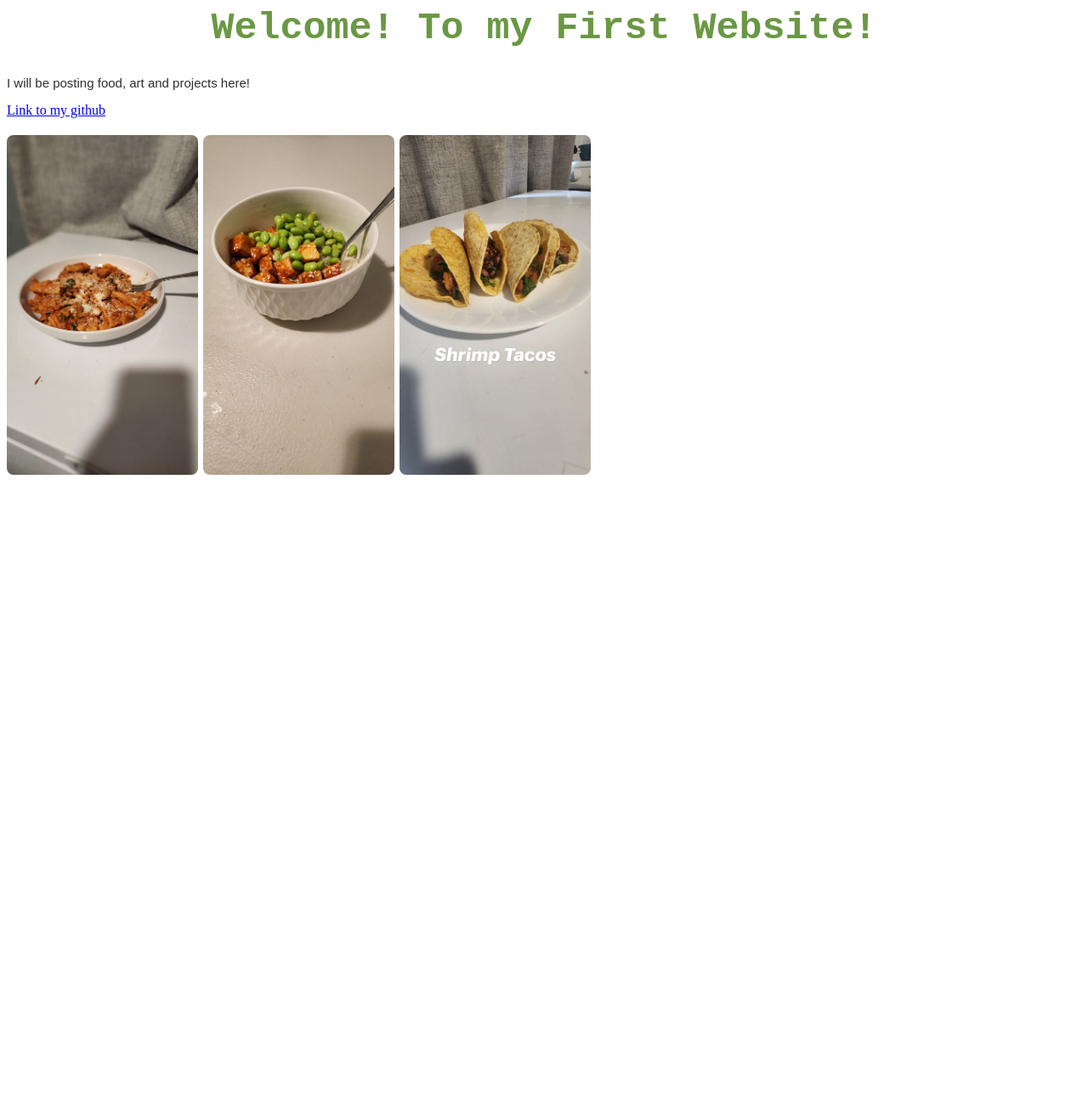
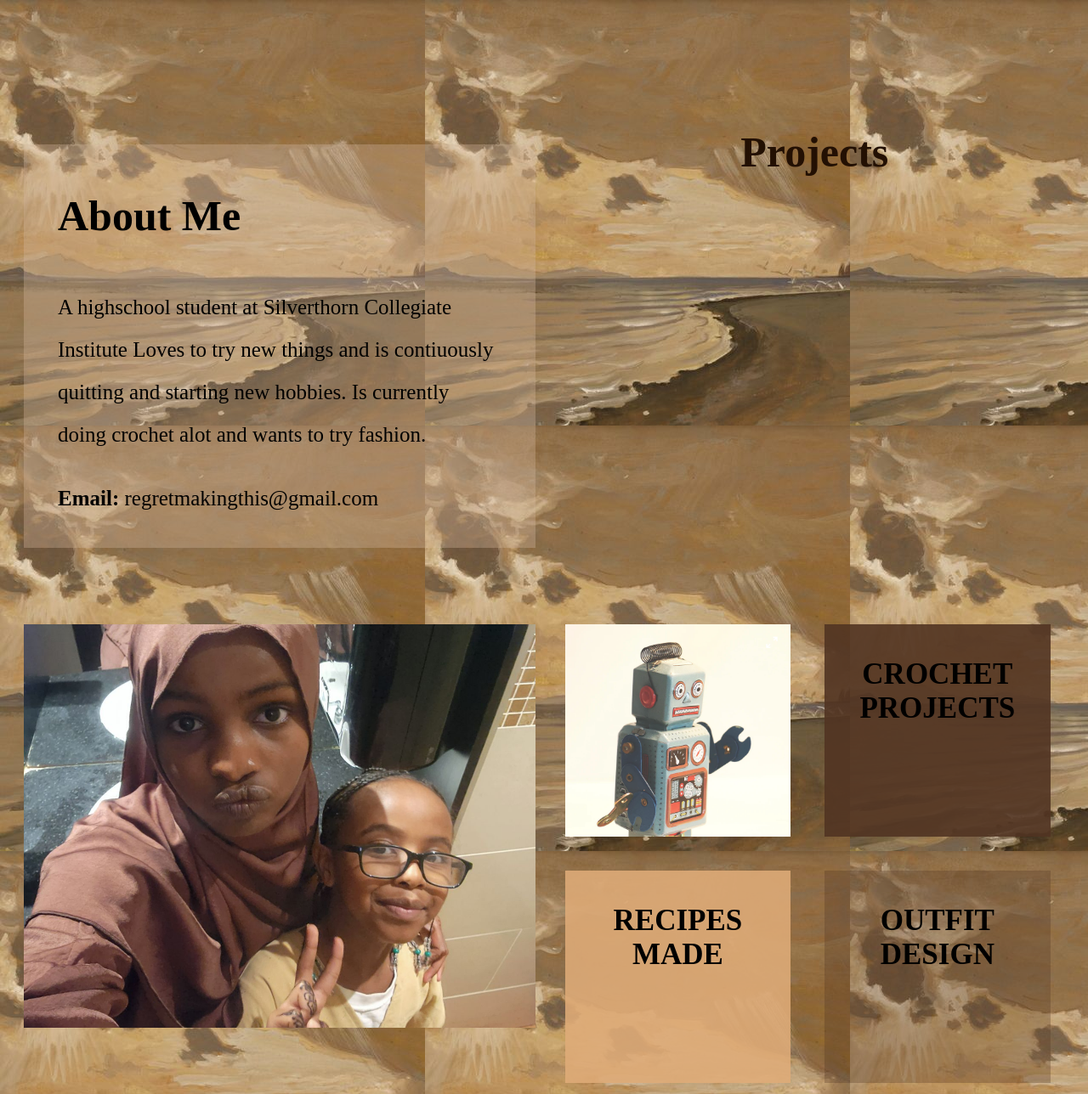
Before and after one commit to 342629342/FamahWebsite, a plain HTML site: page css-practice/index.html in a window 1280 px wide. Shown: the top 1288 px of the page at 85% size. Before the commit the page ends 800 px from the top, so only its background shows below. Drawn offline with Linux system fonts and the light colour scheme.

Commit message:
Website Update

```diff
--- a/css-practice/css/styles.css
+++ b/css-practice/css/styles.css
@@ -1,22 +1,113 @@
 
-h1 {
-    color: rgb(106, 152, 68);
-    font-size: 45px;
-    font-family: 'Courier New', Courier, monospace;
-    text-align: center;
+* {
+    /*Is applied to all HTML elements and classes*/
+    box-sizing: border-box;
 }
 
-p{
-    color:rgb(47, 46, 47);
-    font-size: 15px;
-    font-family: Arial, Helvetica, sans-serif;
-    text-align: left;
+html{
+    background-image: url('../images/brown-art.jpg');
 }
 
-.food-img{
-    border: 2px;
-    border-radius: 8px;
-    width: 225px;
-    height: 400px;
+.column-2{
+    float: left;
+    width: 47.6%;
+    padding-left: 40px;
+    padding-right: 40px;
+    height: 475px;
+    margin: 20px;
+    margin-right: 15px;
+    margin-bottom: 70px;
+    background-color: #d4b89c58;
+    line-height:2;
+    font-size: 25px;
 
 }
+
+.large-profile {
+    float: auto;
+    background: url("../images/profile_image.jpg");
+    background-size:cover;
+    background-position: center;
+
+}
+
+.section-heading{
+    text-align: center;
+    color:#231003;
+    margin-top: 150px;
+    margin-bottom:70px;
+    font-size: 50px;
+}
+
+.column-4{
+    float: left;
+    width: 21%;
+    padding: 10px;
+    margin:20px;
+    height: 250px;
+}
+
+.project-1{
+    background: url('../images/left-facing_robot.jpeg');
+    background-size: cover;
+}
+
+.project-2 {
+    background-color:#513422e4;
+}
+
+.project-3 {
+    background-color:#dfac78df;
+}
+
+.project-4{
+    background-color:#5134224f;
+}
+
+.project-5{
+    background-color:#dfac7836;
+}
+
+.project-6{
+    background-color:#dfac78df;
+}
+
+.project-7{
+    background-color:#513422e4;
+}
+
+.project-8{
+    background: url('../images/right-facing_robot.jpeg');
+    background-size: cover;
+}
+
+.project-text {
+    text-align: center;
+    font-size: 35px;
+}
+
+.project-2:hover{
+    background-color:#9e833a7c;
+}
+
+.project-3:hover{
+    background-color:#9e833a7c;
+}
+
+.project-4:hover{
+    background-color:#9e833a7c;
+}
+
+.project-5:hover{
+    background-color:#9e833a7c;
+}
+.project-6:hover{
+    background-color:#9e833a7c;
+}
+
+.project-7:hover{
+    background-color:#9e833a7c;
+}
+.project-7:hover {
+    background-color: #9e833a7c;
+ }
--- a/css-practice/index.html
+++ b/css-practice/index.html
@@ -1,23 +1,55 @@
 <link rel="stylesheet" href="css/styles.css">
-<html lang="en">
+<!DOCTYPE html>
     <head>
-        <meta charset="UTF-8">
+        <meta charset="utf-8">
         <meta name="viewport" content="width=device-with, initial-scale=1">
+        <link rel="stylesheet" href="css/styles.css">
         <title>Famah</title>
     </head>
-    <body>
-        <h1>Welcome! To my First Website!</h1>
-        <p>
-            I will be posting food, art and projects here!
-        </p>
-        <a href="https://github.com/342629342" target = "blank">Link to my github</a>
+<!--Section 1: Header Image-->
 
-        <h2>
-            <p2>
-                <img src="images/pasta.jpg" alt= "Mushroom Penne Pasta" class="food-img">
-                <img src="images/tofu.jpg" alt= "Tofu Rice Bowl with Edemame" class="food-img">
-                <img src="images/shrimp_tacos.jpg" alt = "Shrimp Tacos with beans" class="food-img">
-            </p2>
-        </h2>
-    </body>
-</html>
+<!--Section 2: About Me-->
+<div class="column-2">
+    <h1>About Me</h1>
+    <p>A highschool student at Silverthorn Collegiate Institute
+        Loves to try new things and is contiuously quitting and
+        starting new hobbies. Is currently doing crochet alot and
+        wants to try fashion.
+    </p>
+    <p>
+    <b>Email:</b> regretmakingthis@gmail.com
+    </p>
+</div>
+
+<div class="column-2 large-profile"></div>
+
+<!--Section3: Projects-->
+<h2 class="section-heading">Projects</h2>
+
+<div class="column-4 project-1"></div>
+
+<div class="column-4 project-2">
+    <h2 class="project-text">CROCHET <br> PROJECTS</h2>
+</div>
+
+<div class="column-4 project-3">
+    <h2 class="project-text">RECIPES <br> MADE</h2>
+</div>
+
+<div class="column-4 project-4">
+    <h2 class="project-text">OUTFIT <br> DESIGN</h2>
+</div>
+
+<div class="column-4 project-5">
+    <h2 class="project-text">GITHUB <br> PROJECTS</h2>
+</div>
+
+<div class="column-4 project-6">
+    <h2 class="project-text">BLOG <br> POSTS</h2>
+</div>
+
+<div class="column-4 project-7">
+    <h2 class="project-text">COMMENT <br> STUFF</h2>
+</div>
+
+<div class="column-4 project-8"></div>
```
Also changed, not shown: css-practice/images/brown-art.jpg (added), css-practice/images/left-facing_robot.jpeg (added), css-practice/images/pasta.jpg (deleted), css-practice/images/profile_image.jpg (added), css-practice/images/right-facing_robot.jpeg (added), css-practice/images/shrimp_tacos.jpg (deleted), css-practice/images/tofu.jpg (deleted), 1 other file.
